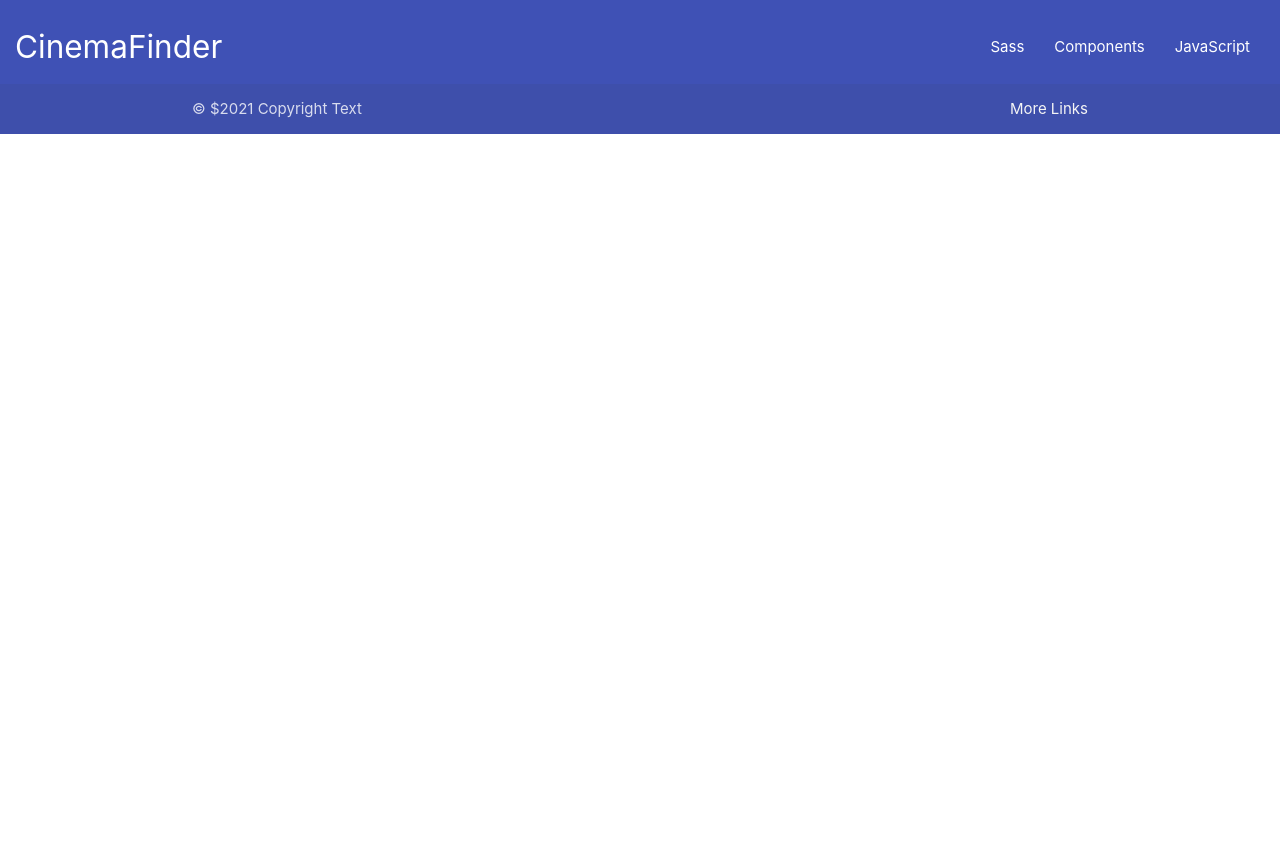
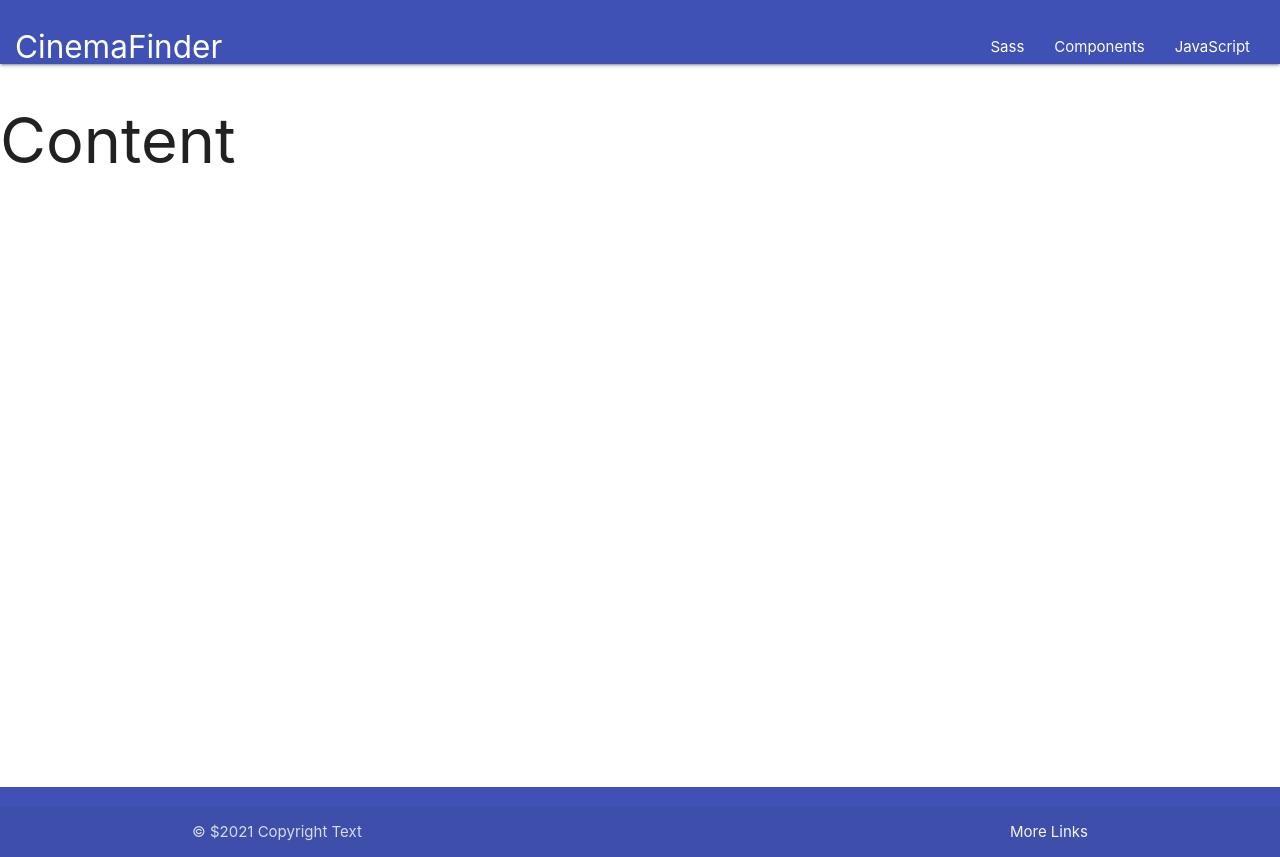
Before and after one commit to y-dubovitsky/cinema-finder, a React (Create React App) app: page / in a window 1280 px wide. Before the commit the page ends 800 px from the top, so only its background shows below. Built offline with nearby package versions, Linux system fonts and the light colour scheme.

Commit message:
added main layout.

```diff
--- a/src/App.js
+++ b/src/App.js
@@ -1,10 +1,12 @@
 import Footer from './layouts/footer/Footer';
 import Header from './layouts/header/Header';
+import Main from './layouts/main/Main';
 
 function App() {
   return (
     <>
       <Header/>
+      <Main/>
       <Footer/>
     </>
   );
--- /dev/null
+++ b/src/layouts/main/Main.jsx
@@ -0,0 +1,11 @@
+import style from './Main.module.css';
+
+function Main() {
+  return(
+    <div className={style.container}>
+      <h1>Content</h1>
+    </div>
+  )
+}
+
+export default Main;
--- /dev/null
+++ b/src/layouts/main/Main.module.css
@@ -0,0 +1,3 @@
+.container {
+  min-height: calc(100vh - 49px - 70px);
+}
```
